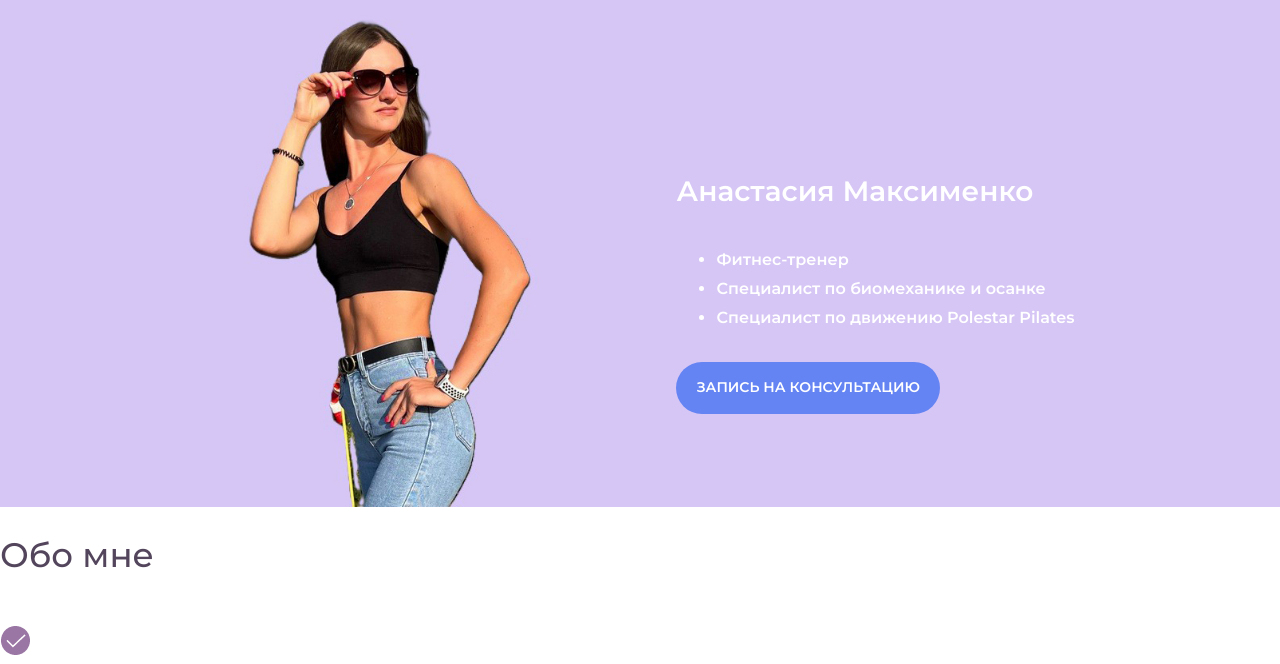
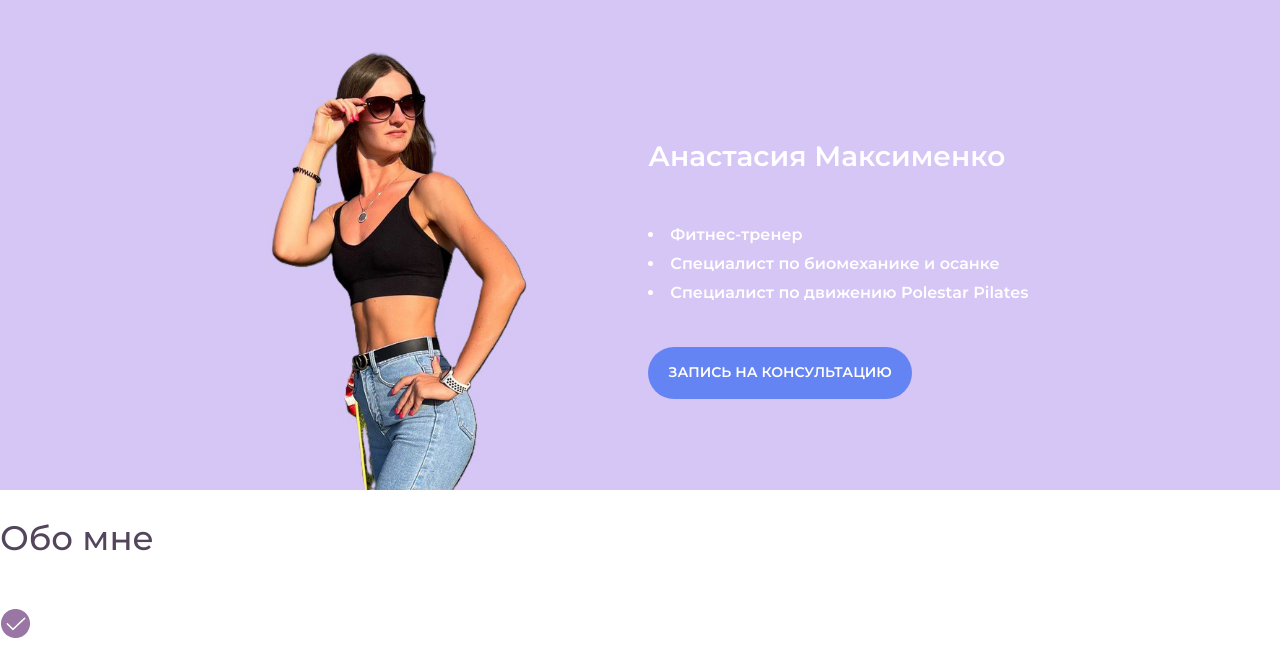
Before and after one commit to LFemina/ITGIRLS_teamproject2, a website: page index.html in a window 1280 px wide. Shown: the part 93-757 px from the top of the page. Drawn offline with nearby package versions, Linux system fonts and the light colour scheme; files that its build step writes are made by us from their sources.

Commit message:
First-section changed

```diff
--- a/assets/sass/1first-section.sass
+++ b/assets/sass/1first-section.sass
@@ -7,55 +7,66 @@ section,
 .ui-text__p-1sect,
 ul,
 img
- // border: solid 1px red
+  // border: solid 1px red
 
 .first-section
- background-color: #D6C6F5
- display: flex
- flex-direction: column-reverse
- align-items: center
- width: 100vw
- // gap: 20px
- gap: 1.25rem
+  background-color: #D6C6F5
+  display: flex
+  flex-direction: column-reverse
+  align-items: center
+  width: 100%
+  gap: 1.25rem
+  padding-top: 0.625rem
 
- &__content
-  display: flex
-  flex-direction: column
-  align-items: center
-  // gap: 20px
-  gap: 1.25rem
-  // padding-top: 20px
-  padding-top: 1.25rem
+  &__content
+    display: flex
+    flex-direction: column
+    align-items: center
+    gap: 2.5rem
 
- &__content-header,
- &__content-list
-  margin: 0
+  &__content-header,
+  &__content-list
+    margin: 0
 
- &__photo-cont
-  display: flex
-  flex-direction: column
-  align-items: center
-  justify-content: flex-end
+  &__content-list
+    list-style-position: inside
+    padding-left: 0
 
- &__photo-img
-  width: 65%
+  &__photo-cont
+    display: flex
+    flex-direction: column
+    align-items: center
+    justify-content: flex-end
+
+  &__photo-img
+    width: 65%
+    min-width: 10.4375rem
+    min-height: 10.4375rem
+    max-width: 31.25rem
+    max-height: 31.25rem
+    display: block
 
 @media screen and (min-width: 700px)
- .first-section
-  display: flex
-  flex-direction: row
-  align-items: center
-  justify-content: center
-  width: 100vw
-  gap: 100px
+  .first-section
+    display: flex
+    flex-direction: row
+    align-items: center
+    justify-content: center
+    width: 100vw
+    gap: 100px
 
-  &__content
-   display: flex
-   flex-direction: column
-   align-items: flex-start
-   // flex-wrap: nowrap
-   white-space: nowrap
-   gap: 30px
+    &__content
+      display: flex
+      flex-direction: column
+      align-items: flex-start
+      flex-wrap: nowrap
+      white-space: nowrap
+      gap: 40px
 
-  &__photo-img
-   width: 80%
+    &__photo-img
+      width: 90%
+      min-width: 167px
+      min-height: 167px
+      max-width: 500px
+      max-height: 500px
+      display: block
```
